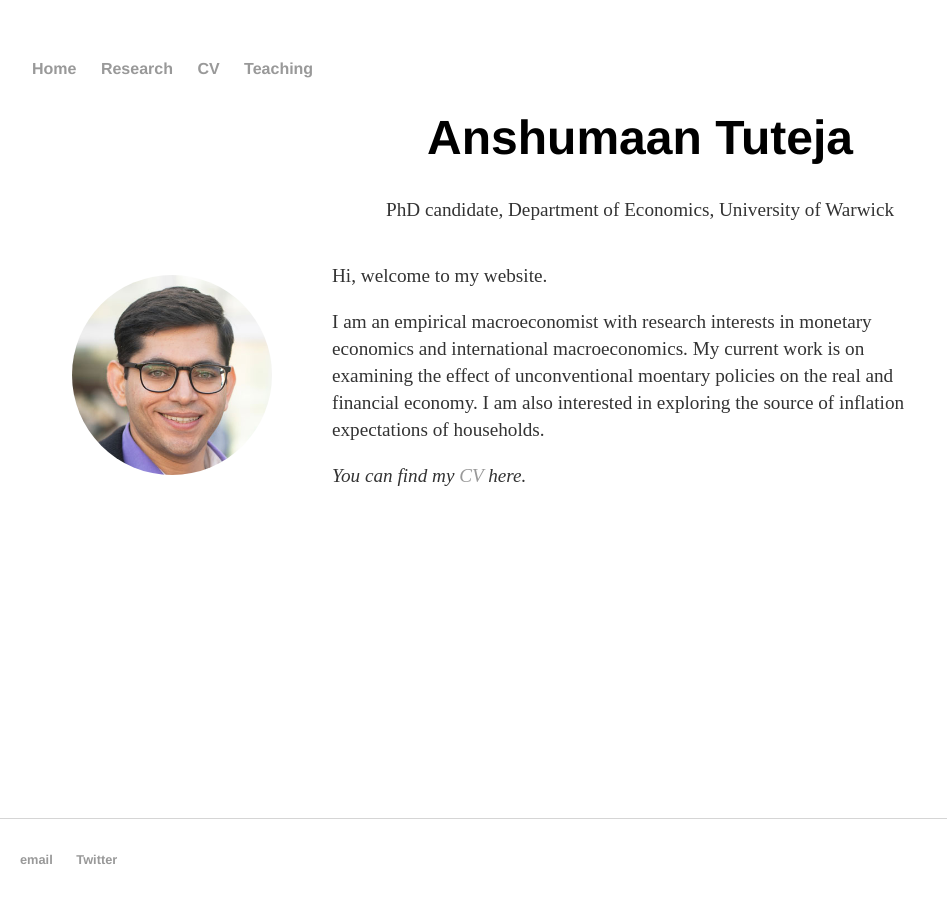
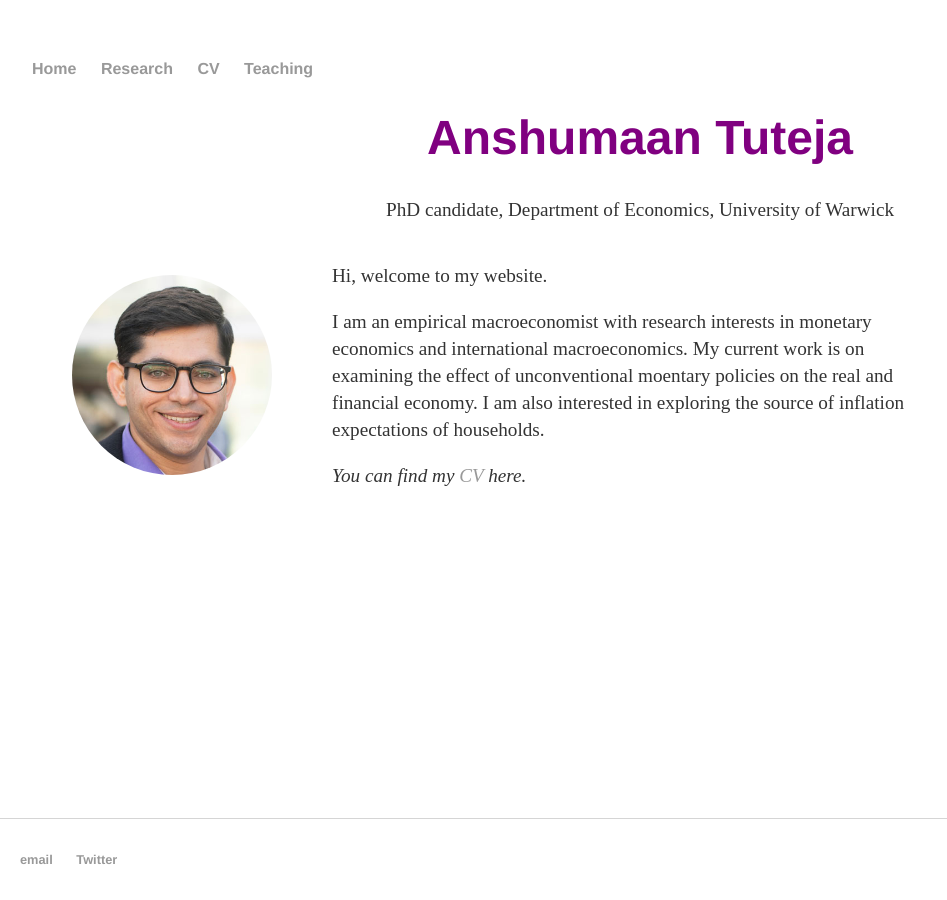
Before and after one commit to anshumaan-tuteja/anshumaan-tuteja.github.io, a Jekyll site: the page built from index.html, in a window 1280 px wide. Shown: the whole page, without its empty margins (0-947 px from the left). Built offline with Jekyll 4.4.1, drawn with Linux system fonts in a browser that asks for light colours.

Commit message:
Update main.css

```diff
--- a/css/main.css
+++ b/css/main.css
@@ -88,6 +88,8 @@
 main {
    display: flex;
    flex-wrap: wrap;
+   display: grid;
+   grid-template-rows: 20% auto;
    }
 
 /* Responsive web design for large screens */
@@ -97,12 +99,16 @@
       flex-wrap: nowrap;
       width: 70%;
       height: 95%;
+      display: grid;
+      grid-template-columns: 20% auto;
     }
 
+      main {
+
+  }
+
       body {
-           background-color: color: var(--color-light);;
-          color: var(--color-dark)
-         /* color: purple;  */
+          color: purple;
       }
 
 .homepageContent img {
```
